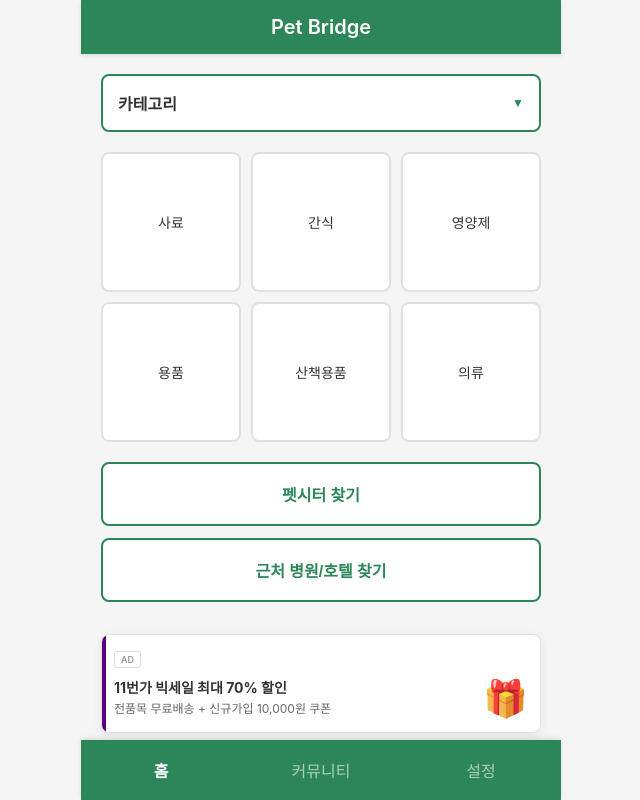
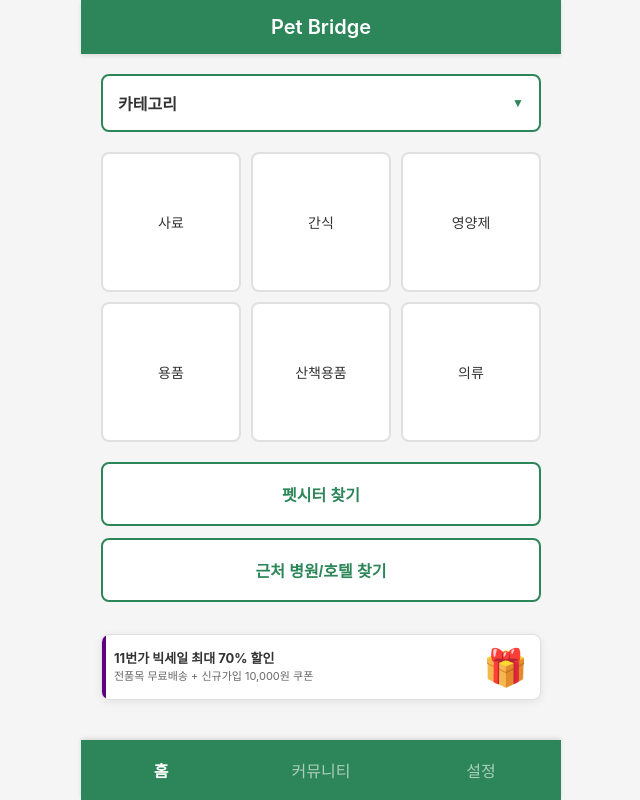
Before and after one commit to seungjae8520/pet-bridge, a plain HTML site: page index.html in a window 1280 px wide. Shown: the whole page, without its empty margins (319-959 px from the left). Drawn offline with Linux system fonts and the light colour scheme.

Commit message:
Add files via upload

```diff
--- a/style.css
+++ b/style.css
@@ -206,7 +206,7 @@ body {
     background: white;
     border: 1px solid #e0e0e0;
     border-radius: 8px;
-    padding: 12px;
+    padding: 10px 12px;
     box-shadow: 0 2px 8px rgba(0,0,0,0.08);
     cursor: pointer;
     transition: all 0.2s;
@@ -237,15 +237,8 @@ body {
     box-shadow: 0 1px 4px rgba(0,0,0,0.12);
 }
 
-.ad-label {
-    display: inline-block;
-    font-size: 9px;
-    color: #999;
-    font-weight: 600;
-    padding: 2px 6px;
-    border: 1px solid #ddd;
-    border-radius: 3px;
-    margin-bottom: 8px;
+.home-ad-banner .ad-label {
+    display: none;
 }
 
 .home-ad-content {
@@ -260,18 +253,18 @@ body {
 }
 
 .home-ad-text h3 {
-    font-size: 14px;
+    font-size: 13px;
     font-weight: 700;
     color: #333;
-    margin-bottom: 4px;
-    line-height: 1.3;
+    margin-bottom: 3px;
+    line-height: 1.2;
 }
 
 .home-ad-text p {
-    font-size: 12px;
+    font-size: 11px;
     color: #666;
     margin: 0;
-    line-height: 1.4;
+    line-height: 1.3;
 }
 
 .home-ad-image {
@@ -475,7 +468,7 @@ body {
     background: white;
     border: 1px solid #e0e0e0;
     border-radius: 8px;
-    padding: 12px;
+    padding: 10px 12px;
     margin-bottom: 20px;
     box-shadow: 0 2px 8px rgba(0,0,0,0.08);
     cursor: pointer;
@@ -499,6 +492,10 @@ body {
     box-shadow: 0 1px 4px rgba(0,0,0,0.12);
 }
 
+.ad-banner .ad-label {
+    display: none;
+}
+
 
 .ad-content {
     display: flex;
@@ -512,18 +509,18 @@ body {
 }
 
 .ad-text-content h4 {
-    font-size: 14px;
+    font-size: 13px;
     font-weight: 700;
     color: #333;
-    margin-bottom: 4px;
-    line-height: 1.3;
+    margin-bottom: 3px;
+    line-height: 1.2;
 }
 
 .ad-text-content p {
-    font-size: 12px;
+    font-size: 11px;
     color: #666;
     margin: 0;
-    line-height: 1.4;
+    line-height: 1.3;
 }
 
 .ad-icon {
```
